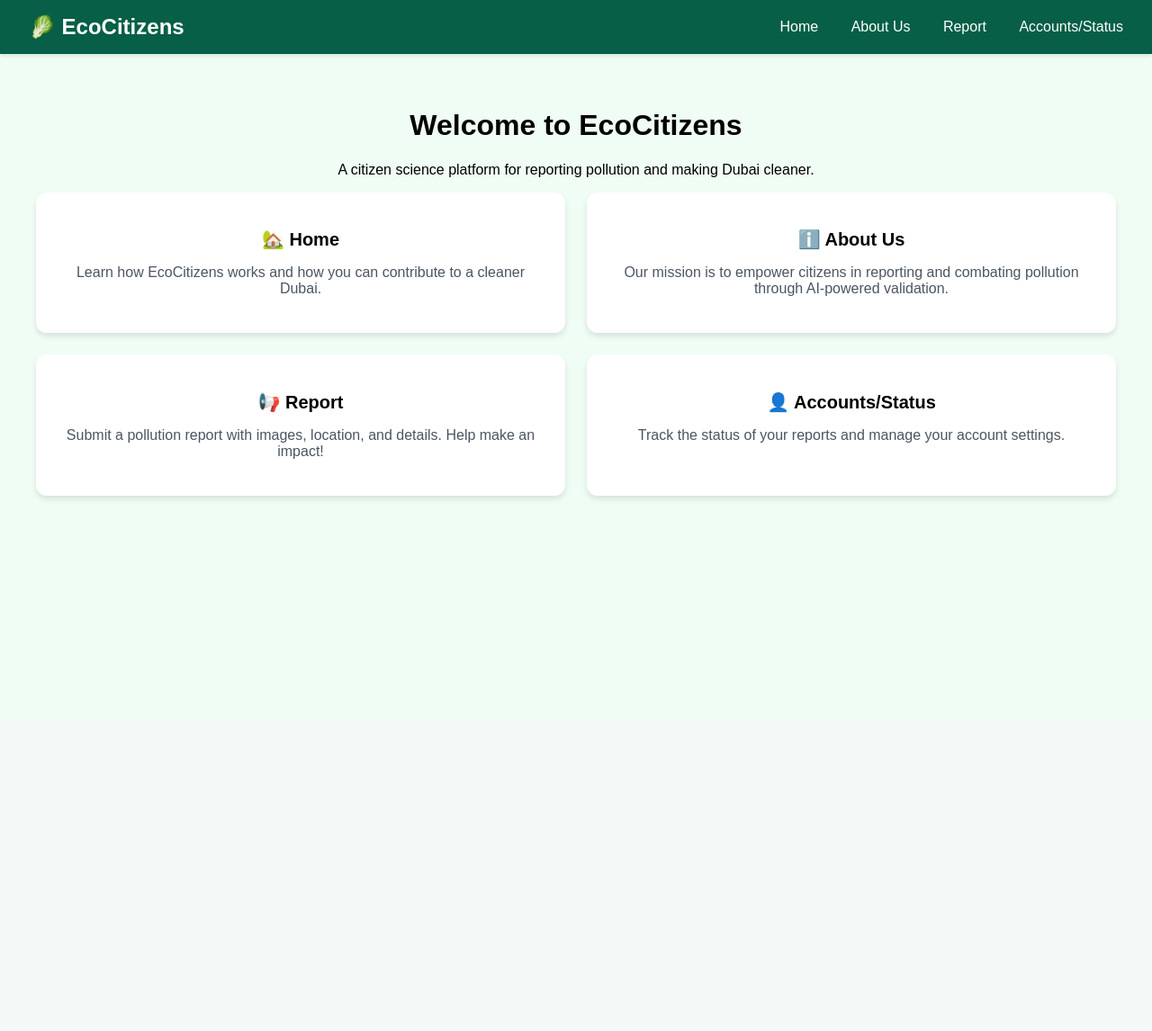
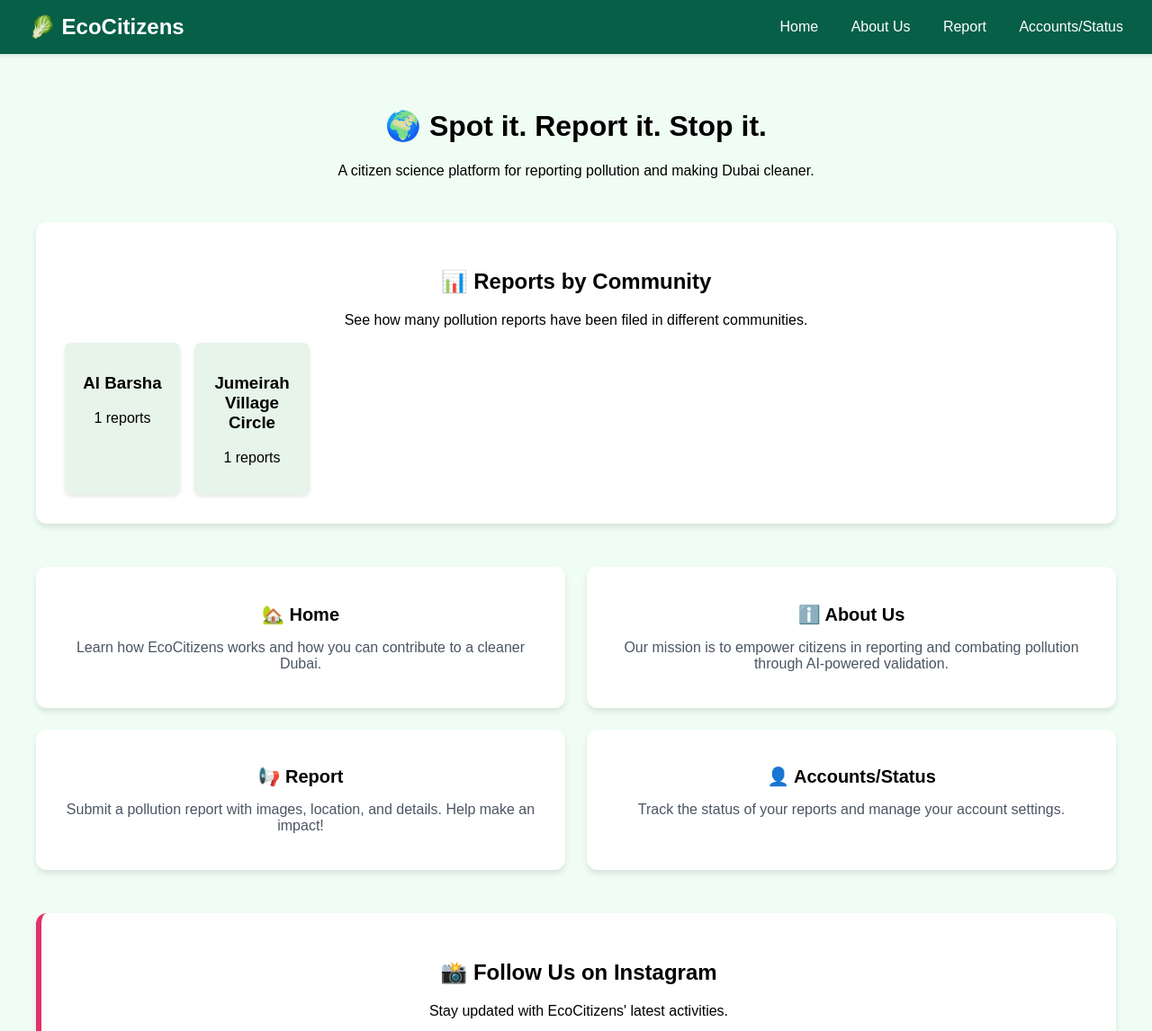
Before and after one commit to SaryNassif/AMSI-Innovates-2025, a Flask app: page / in a window 1280 px wide. Shown: the top 1146 px of the page at 90% size. Before the commit the page ends 556 px from the top, so only its background shows below. Run offline with Flask 3, Linux system fonts and the light colour scheme.

Commit message:
valid descsriptions + community reports + better home index + login errors + errors

```diff
--- a/app.py
+++ b/app.py
@@ -9,6 +9,9 @@ from openai import OpenAI
 import os
 from werkzeug.utils import secure_filename
 from dotenv import load_dotenv
+import re
+from collections import Counter
+from sqlalchemy import func
 
 load_dotenv()
 api_key = os.getenv("OPENAI_API_KEY")
@@ -32,6 +35,29 @@ def load_user(user_id):
 def no_spaces(form, field):
     if ' ' in field.data:
         raise ValidationError("Spaces are not allowed.")
+
+def validate_description(description):
+    """
+    Checks if the user input is meaningful.
+    - Rejects input with excessive random letters or short nonsense.
+    - Allows real words and meaningful sentences.
+    """
+
+    # Check if the description is too short
+    if len(description) < 10:
+        return False
+
+    # Reject inputs that are just gibberish (e.g., "ajshdjkashd")
+    if re.fullmatch(r"[a-zA-Z]{8,}", description):
+        return False
+
+    # Allow only descriptions with proper words (at least 3 words)
+    words = description.split()
+    if len(words) < 3:
+        return False
+
+    return True
+
 
 class User(db.Model, UserMixin):
     id = db.Column(db.Integer, primary_key=True)
@@ -58,12 +84,22 @@ class LoginForm(FlaskForm):
 class PollutionReport(db.Model):
     id = db.Column(db.Integer, primary_key=True)
     location = db.Column(db.String(200), nullable=False)
+    community = db.Column(db.String(100), nullable=False)  # ADD THIS
     description = db.Column(db.Text, nullable=False)
     ai_response = db.Column(db.Text)
 
 @app.route('/')
 def home():
-    return render_template('index.html')
+    # Query database to count reports per community
+    community_reports = (
+        db.session.query(PollutionReport.community, func.count(PollutionReport.id))
+        .group_by(PollutionReport.community)
+        .all()
+    )
+    # Convert results into a dictionary { "Community Name": Count }
+    community_stats = {community: count for community, count in community_reports}
+
+    return render_template('index.html', community_stats=community_stats)
 
 @app.route('/about')
 def about():
@@ -78,17 +114,22 @@ def report():
 @login_required
 def process_report():
     location = request.form['location']
-    description = request.form['description']
+    community = request.form['community']
+    description = request.form['description'].strip()
+
+    # Validate user input
+    if not validate_description(description):
+        return render_template('report.html', error="Your description must be meaningful and not just random characters.")
 
     client = OpenAI(api_key=api_key)
 
-    # New structured prompt for formal reports
     prompt = f"""
     You are an AI system assisting in documenting environmental pollution reports for government authorities.
     Convert the given user input into a **formal report** with the following structure:
 
     ### **Pollution Report**
     - **Location:** {location}
+    - **Community:** {community}
     - **Description of Issue:** {description}
     - **Possible Causes:** Provide possible causes of this pollution.
     - **Impact on Environment & Public Health:** Explain how this affects people and the environment.
@@ -105,12 +146,11 @@ def process_report():
     gpt_response = completion.choices[0].message.content
 
     # Save structured report into database
-    new_report = PollutionReport(location=location, description=description, ai_response=gpt_response)
+    new_report = PollutionReport(location=location, community=community, description=description, ai_response=gpt_response)
     db.session.add(new_report)
     db.session.commit()
 
     return render_template('report.html', gpt_response=gpt_response)
-
 @app.route('/delete_report/<int:report_id>', methods=['POST'])
 @login_required
 def delete_report(report_id):
@@ -122,8 +162,25 @@ def delete_report(report_id):
 
     return redirect(url_for('profile'))
 
-@app.route('/login', methods=['GET','POST'])
+@app.route('/login', methods=['GET', 'POST'])
 def login():
+    form = LoginForm()
+    error = None  # Initialize error variable
+
+    if form.validate_on_submit():
+        user = User.query.filter_by(username=form.username.data).first()
+
+        if user:
+            if bcrypt.check_password_hash(user.password, form.password.data):
+                login_user(user)
+                return redirect(url_for('profile'))
+            else:
+                error = "Invalid password. Please try again."
+        else:
+            error = "Username not found. Please register first."
+
+    return render_template('login.html', form=form, error=error)
+
     form = LoginForm()
     if form.validate_on_submit():
         user = User.query.filter_by(username=form.username.data).first()
--- a/static/styles.css
+++ b/static/styles.css
@@ -408,3 +408,83 @@ form p{
 .btn-delete:hover {
     background-color: #b91c1c;
 }
+
+
+.error-message {
+    color: #b30000;
+    padding: 10px;
+    margin-bottom: 10px;
+    border-radius: 5px;
+    text-align: center;
+    font-weight: bold;
+}
+
+/* Statistics Section */
+.stats-container {
+    margin-top: 3rem;
+    padding: 2rem;
+    background: #fff;
+    border-radius: 0.75rem;
+    box-shadow: 0 4px 6px rgba(0, 0, 0, 0.1);
+    text-align: center;
+}
+
+.stats-grid {
+    display: grid;
+    grid-template-columns: repeat(auto-fill, minmax(120px, 1fr));
+    gap: 1rem;
+    margin-top: 1rem;
+}
+
+.stat-box {
+    background-color: #e6f4ea;
+    padding: 1rem;
+    border-radius: 0.5rem;
+    box-shadow: 0 2px 4px rgba(0, 0, 0, 0.1);
+    text-align: center;
+}
+
+/* Instagram Section */
+.instagram-container {
+    margin-top: 3rem;
+    padding: 2rem;
+    text-align: center;
+    background: white;
+    border-radius: 0.75rem;
+    box-shadow: 0 4px 6px rgba(0, 0, 0, 0.1);
+    border-left: 6px solid #e1306c;
+}
+
+.instagram-embed {
+    margin-top: 1rem;
+}
+
+.btn-instagram {
+    display: inline-block;
+    margin-top: 1rem;
+    padding: 0.75rem 1.5rem;
+    background-color: #e1306c;
+    color: white;
+    border-radius: 0.5rem;
+    text-decoration: none;
+    font-size: 1rem;
+    transition: background-color 0.3s;
+}
+
+.btn-instagram:hover {
+    background-color: #c72c5a;
+}
+
+/* Tiles Section */
+.tiles {
+    display: grid;
+    grid-template-columns: 1fr;
+    gap: 1.5rem;
+    margin-top: 3rem;
+}
+
+@media (min-width: 768px) {
+    .tiles {
+        grid-template-columns: 1fr 1fr;
+    }
+}
--- a/templates/index.html
+++ b/templates/index.html
@@ -4,7 +4,7 @@
   <meta charset="UTF-8" />
   <meta name="viewport" content="width=device-width, initial-scale=1.0" />
   <title>EcoCitizens - Home</title>
-  <link rel="stylesheet" href="../static/styles.css" />
+  <link rel="stylesheet" href="{{ url_for('static', filename='styles.css') }}" />
 </head>
 <body class="bg-green-100">
   <!-- Navbar -->
@@ -24,10 +24,27 @@
     </div>
   </nav>
 
-  <!-- Home Content -->
   <div class="container">
-    <h1>Welcome to EcoCitizens</h1>
-    <p>A citizen science platform for reporting pollution and making Dubai cleaner.</p>
+    <!-- Slogan -->
+    <div class="slogan">
+      <h1>🌍 Spot it. Report it. Stop it.</h1>
+      <p>A citizen science platform for reporting pollution and making Dubai cleaner.</p>
+    </div>
+
+    <!-- Statistics Section -->
+    <div class="stats-container">
+      <h2>📊 Reports by Community</h2>
+      <p>See how many pollution reports have been filed in different communities.</p>
+      <div class="stats-grid">
+        {% for community, count in community_stats.items() %}
+        <div class="stat-box">
+          <h3>{{ community }}</h3>
+          <p>{{ count }} reports</p>
+        </div>
+        {% endfor %}
+      </div>
+    </div>
+
     <!-- Tiles Section -->
     <div class="tiles">
       <div class="tile">
@@ -47,8 +64,23 @@
         <p>Track the status of your reports and manage your account settings.</p>
       </div>
     </div>
+
+    <!-- Instagram Section -->
+    <div class="instagram-container">
+      <h2>📸 Follow Us on Instagram</h2>
+      <p>Stay updated with EcoCitizens' latest activities.</p>
+      <div class="instagram-embed">
+        <iframe src="https://www.instagram.com/p/CODE/?utm_source=ig_embed&amp;utm_campaign=loading"
+                width="350" height="420" frameborder="0" scrolling="no" allowtransparency="true"></iframe>
+      </div>
+      <a href="https://www.instagram.com/your_instagram/" target="_blank" class="btn-instagram">Follow Us</a>
+    </div>
+
+
   </div>
 
-  <script src="scripts.js"></script>
+
+
+  <script src="{{ url_for('static', filename='scripts.js') }}"></script>
 </body>
 </html>
```
Also changed, not shown: templates/login.html (+6 -2 lines), templates/profile.html (+5 -3 lines), templates/report.html (+29 -4 lines), instance/database.db.
